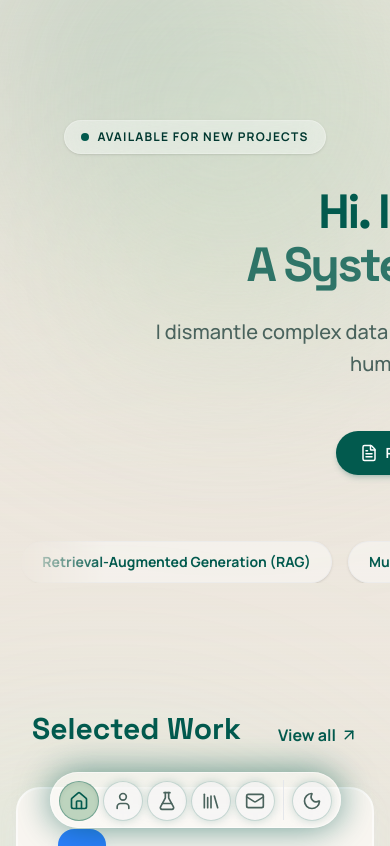
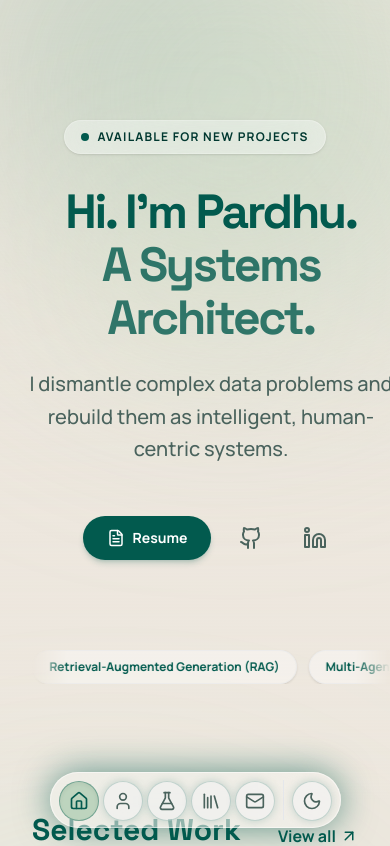
Before and after one commit to PardhaSarathy/newportfolio, a Next.js app: page / in a window 390 px wide. Shown: the top 846 px of the page. Built offline with nearby package versions, Linux system fonts and the light colour scheme.

Commit message:
Fix horizontal layout overflow caused by AI Skills marquee on mobile

```diff
--- a/app/page.tsx
+++ b/app/page.tsx
@@ -78,14 +78,15 @@ export default function Home() {
             </a>
           </div>
 
-          {/* AI Skills Auto-scrolling Marquee */}
+          {/* AI Skills Auto-scrolling Marquee - Strict Mobile Bounds */}
+          <div className="w-full max-w-[100vw] overflow-hidden flex justify-center px-4 md:px-0">
             <motion.div
               initial={{ opacity: 0 }}
               animate={{ opacity: 1 }}
               transition={{ delay: 0.6, duration: 1 }}
-            className="mt-16 w-full max-w-5xl mx-auto overflow-hidden relative fade-edges"
+              className="mt-16 w-full max-w-5xl overflow-hidden relative fade-edges"
             >
-            <div className="flex w-max animate-marquee gap-4 md:gap-8 hover:[animation-play-state:paused] cursor-default">
+              <div className="flex w-max animate-marquee gap-3 md:gap-8 hover:[animation-play-state:paused] cursor-default">
                 {[
                   "Large Language Models (LLMs)",
                   "Retrieval-Augmented Generation (RAG)",
@@ -102,13 +103,14 @@ export default function Home() {
                 ].map((skill, index) => (
                   <span
                     key={index}
-                  className="px-5 py-2.5 rounded-full border border-gray-200/50 dark:border-white/10 bg-white/40 dark:bg-white/5 backdrop-blur-sm text-text-primary dark:text-[#A9F0D4] whitespace-nowrap text-sm font-bold shadow-sm"
+                    className="px-4 md:px-5 py-2 md:py-2.5 rounded-full border border-gray-200/50 dark:border-white/10 bg-white/40 dark:bg-white/5 backdrop-blur-sm text-text-primary dark:text-[#A9F0D4] whitespace-nowrap text-xs md:text-sm font-bold shadow-sm"
                   >
                     {skill}
                   </span>
                 ))}
               </div>
             </motion.div>
+          </div>
         </motion.div>
 
       </section>
```
Lines whose indentation alone changed are shown as unchanged.
